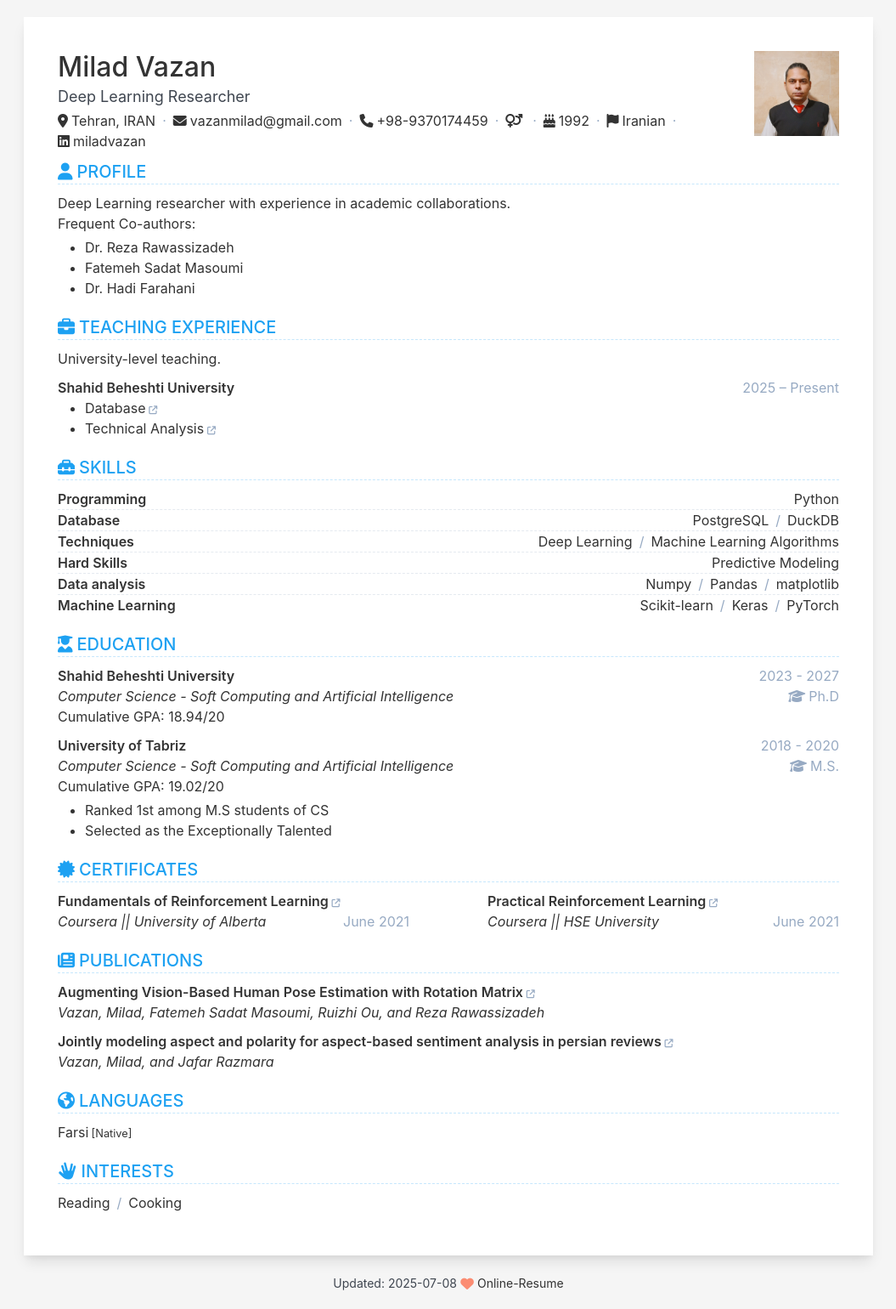
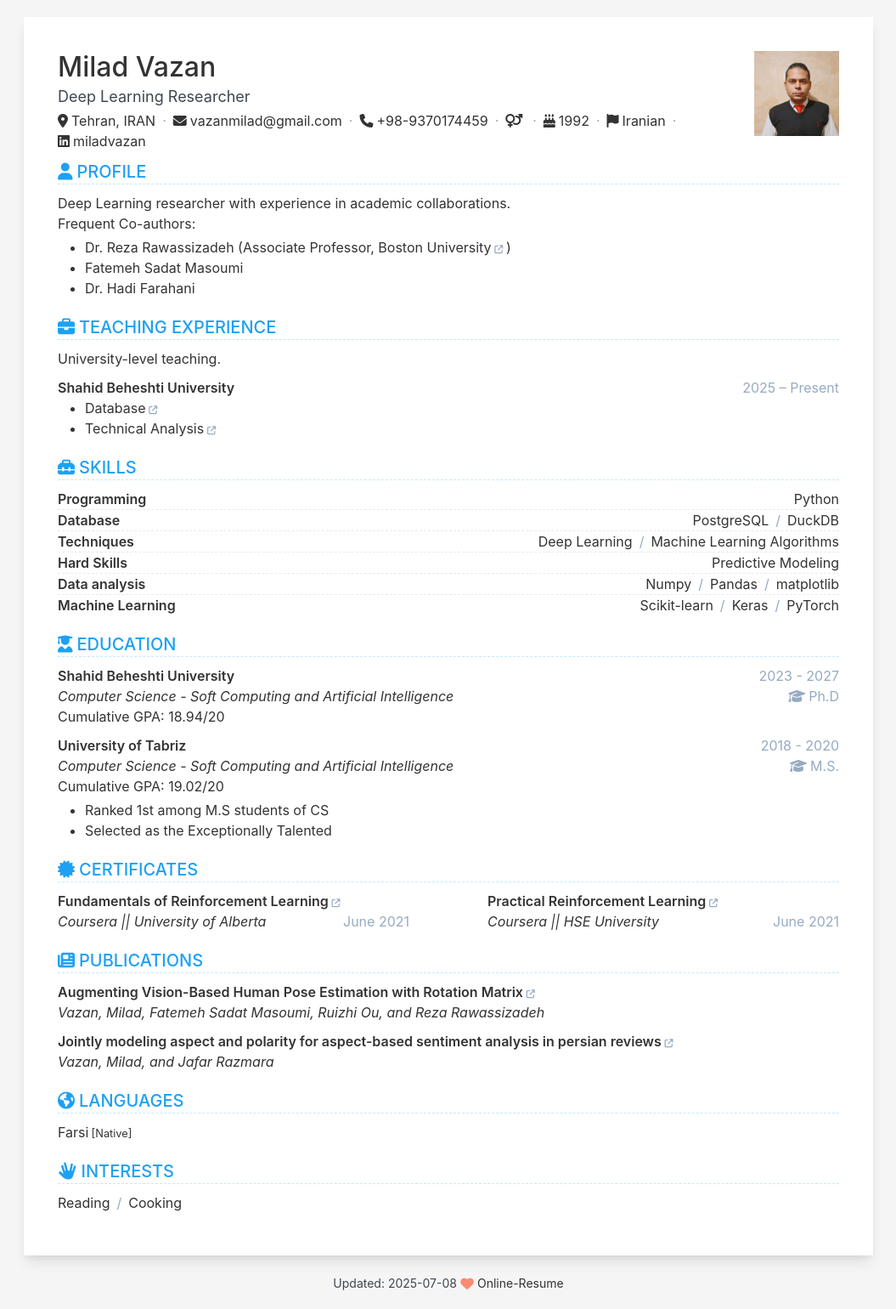
Before and after one commit to milad-ai/milad-ai.github.io, a Jekyll site: the page built from index.html, in a window 1280 px wide. Shown: the whole page at 85% size, without its empty margins (112-1167 px from the left). Built offline with Jekyll 4.4.1, drawn with Linux system fonts in a browser that asks for light colours.

Commit message:
Update data.yml

```diff
--- a/_data/data.yml
+++ b/_data/data.yml
@@ -47,7 +47,7 @@ profile:
   description: |
     Deep Learning researcher with experience in academic collaborations.
     Frequent Co-authors:
-    - Dr. Reza Rawassizadeh
+    -  Dr. Reza Rawassizadeh ([Associate Professor, Boston University](https://scholar.google.com/citations?hl=en&user=MlmVx_UAAAAJ))
     - Fatemeh Sadat Masoumi
     - Dr. Hadi Farahani
 
```
